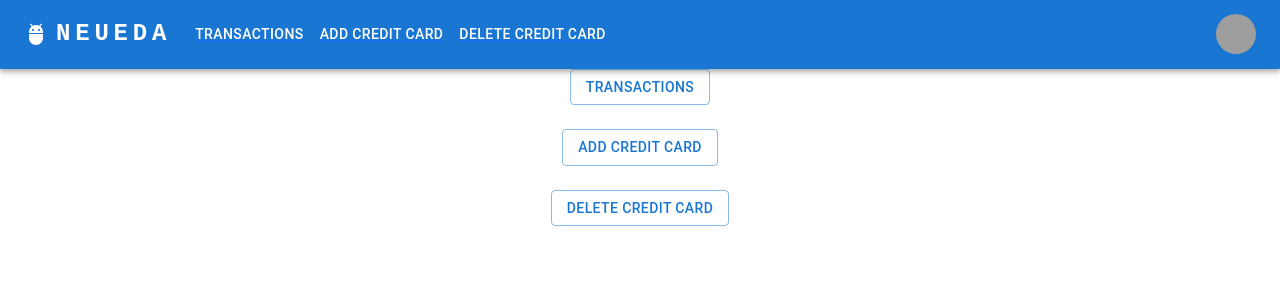
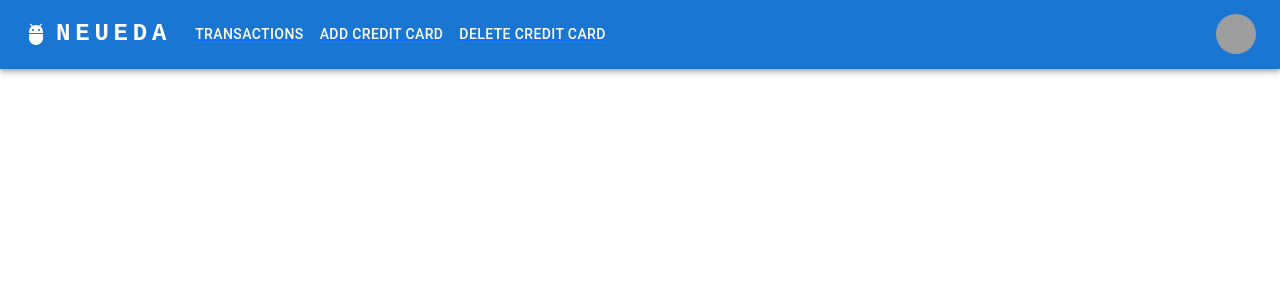
Before and after one commit to Abishek-V-19/CITI_Bala_Group_4, a React (Create React App) app in the folder frontend/: page / in a window 1280 px wide. Shown: the top 300 px of the page. Built offline with nearby package versions, Linux system fonts and the light colour scheme; grey boxes are pictures that could not be loaded.

Commit message:
Delete home page

```diff
--- a/frontend/src/components/AddCreditCard.js
+++ b/frontend/src/components/AddCreditCard.js
@@ -57,7 +57,8 @@ function AddCreditCard() {
 
   return (
     <div>
-      <Box display="flex" justifyContent="center" alignItems="center">
+      <h2>Add Credit Card</h2>
+      <Box display="flex" justifyContent="center" alignItems="center" mt={5}>
         <form onSubmit={handleSubmit}>
           <Stack spacing={3} direction="row" sx={{ width: 400 }}>
             <div>
--- a/frontend/src/components/DeleteCreditCard.js
+++ b/frontend/src/components/DeleteCreditCard.js
@@ -44,7 +44,8 @@ function DeleteCreditCard() {
 
   return (
     <div>
-      <Box display="flex" justifyContent="center" alignItems="center">
+      <h2>Delete Credit Card</h2>
+      <Box display="flex" justifyContent="center" alignItems="center" mt={5}>
         <form onSubmit={handleSubmit}>
           <Stack spacing={3} direction="row" sx={{ width: 600 }}>
             <div>
--- a/frontend/src/components/Home.js
+++ b/frontend/src/components/Home.js
@@ -1,36 +1,9 @@
 import React from "react";
-import { Link } from "react-router-dom";
-import Stack from "@mui/material/Stack";
-import Button from "@mui/material/Button";
-import Box from "@mui/material/Box";
+
 
 function Home() {
   return (
-    <Box display="flex" justifyContent="center" alignItems="center">
-      <Stack spacing={3}>
-        <div>
-          <Link to="/transactions">
-            <Button variant="outlined" size="medium">
-              Transactions
-            </Button>
-          </Link>
-        </div>
-        <div>
-          <Link to="/add">
-            <Button variant="outlined" size="medium">
-              Add credit card
-            </Button>
-          </Link>
-        </div>
-        <div>
-          <Link to="/delete">
-            <Button variant="outlined" size="medium">
-              Delete credit card
-            </Button>
-          </Link>
-        </div>
-      </Stack>
-    </Box>
+    <div></div>
   );
 }
 
--- a/frontend/src/components/NavBar.js
+++ b/frontend/src/components/NavBar.js
@@ -116,7 +116,7 @@ function ResponsiveAppBar() {
               textDecoration: 'none',
             }}
           >
-            LOGO
+            NEUEDA
           </Typography>
           <Box sx={{ flexGrow: 1, display: { xs: 'none', md: 'flex' } }}>
             <Link to="/transactions">
```
